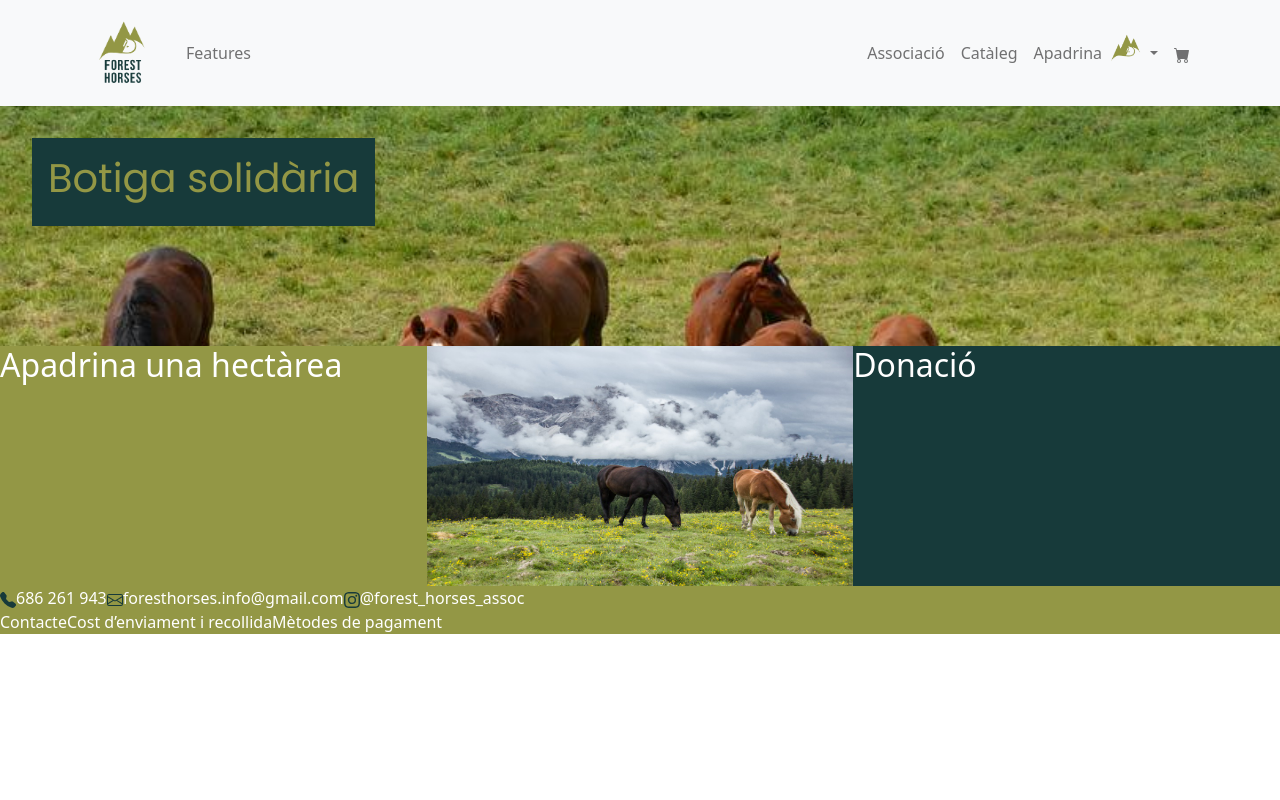
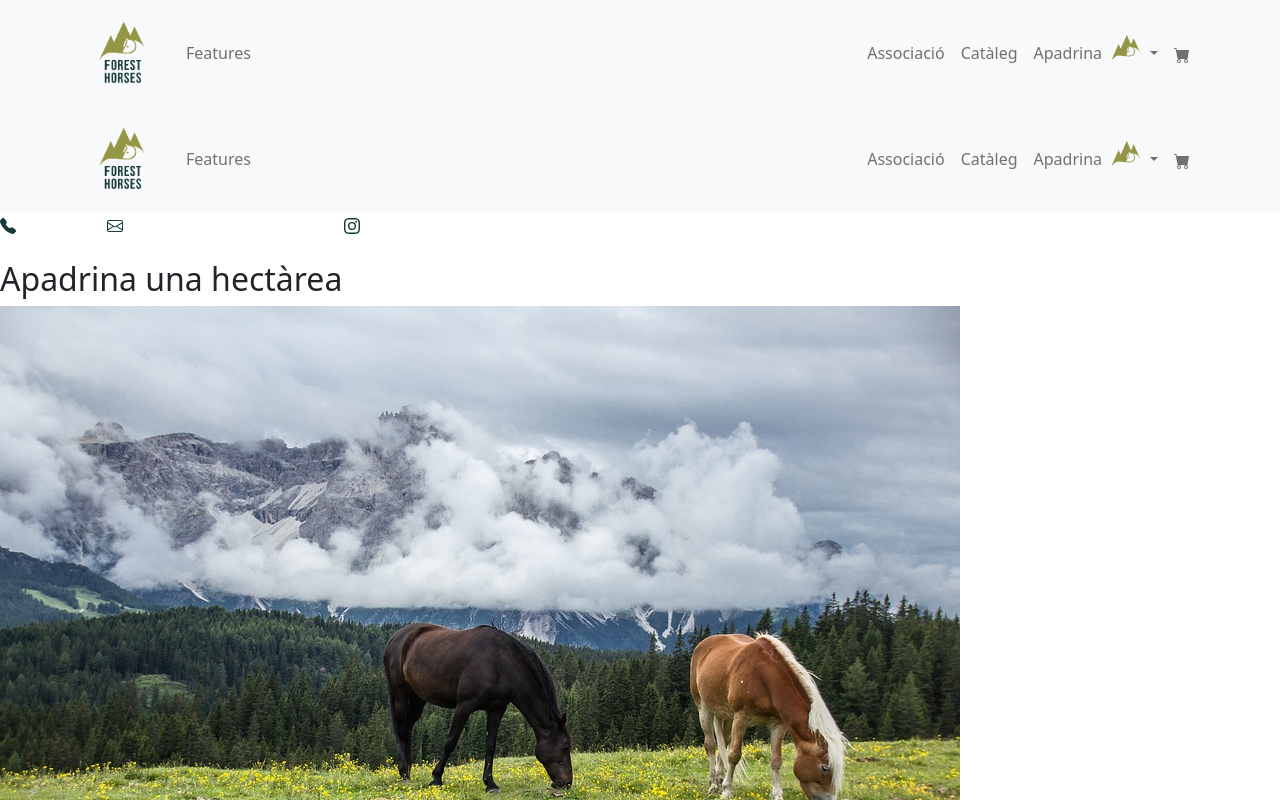
Before and after one commit to foresthdev/Forest_horses, a React (Create React App) app in the folder client/: page / in a window 1280 px wide. Shown: the top 800 px of the page. Built offline with nearby package versions, Linux system fonts and the light colour scheme.

Commit message:
first commit

```diff
--- a/client/src/pages/Home.jsx
+++ b/client/src/pages/Home.jsx
@@ -1,11 +1,14 @@
 import React from "react";
-import Header from "../components/Header";
+import Navbar from "../components/Navbar"
+import Footer from "../components/Footer"
 
 
 function Home() {
   return (
     <div className="Home">
-      <Header />
+      <Navbar />
+
+      <Footer />
     </div>
   );
 }
```
Also changed, not shown: client/src/pages/DetalleProductoUser.jsx (added, +28 -0 lines).
